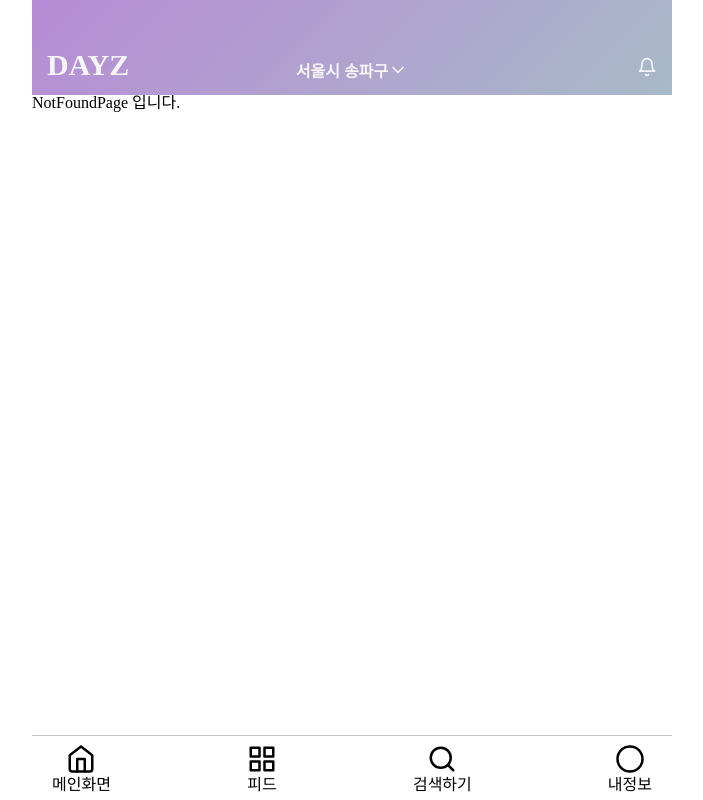
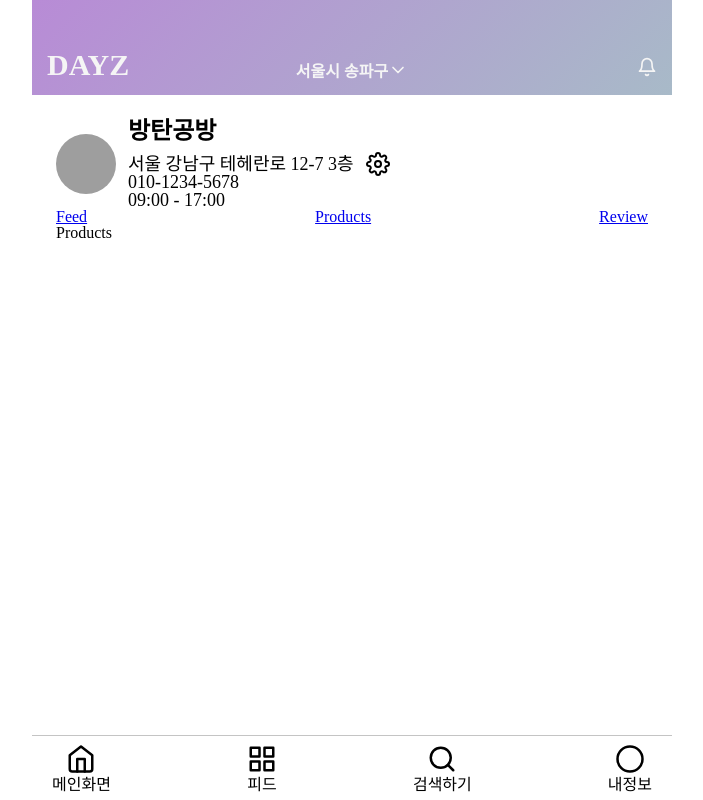
Before and after one commit to prgrms-web-devcourse/Team_DAYZ_DAYZ_FE, a React (Create React App) app: page /workshop/productsList in a window 1280 px wide. Shown: the whole page, without its empty margins (288-991 px from the left). Built offline with nearby package versions, Linux system fonts and the light colour scheme; grey boxes are pictures that could not be loaded.

Commit message:
Feat: 공방페이지의 프로필, 카테고리 마크업 및 라우팅 처리

```diff
--- a/src/pages/AuthorPage/index.tsx
+++ /dev/null
@@ -1,5 +0,0 @@
-import React from 'react';
-const AuthorPage = () => {
-  return <div>AuthorPage</div>;
-};
-export default AuthorPage;
--- /dev/null
+++ b/src/pages/WorkshopPage/FeedList.tsx
@@ -0,0 +1,5 @@
+import React from 'react';
+const FeedList = () => {
+  return <div>Feed</div>;
+};
+export default FeedList;
--- /dev/null
+++ b/src/pages/WorkshopPage/ProductsList.tsx
@@ -0,0 +1,5 @@
+import React from 'react';
+const ProductsList = () => {
+  return <div>Products</div>;
+};
+export default ProductsList;
--- /dev/null
+++ b/src/pages/WorkshopPage/ReviewList.tsx
@@ -0,0 +1,5 @@
+import React from 'react';
+const ReviewList = () => {
+  return <div>review</div>;
+};
+export default ReviewList;
--- /dev/null
+++ b/src/pages/WorkshopPage/index.tsx
@@ -0,0 +1,79 @@
+import React from 'react';
+import styled from '@emotion/styled';
+import { Settings } from 'react-feather';
+import { Link, Switch, Route } from 'react-router-dom';
+import FeedList from './FeedList';
+import ProductsList from './ProductsList';
+import ReviewList from './ReviewList';
+const AuthorPage = () => {
+  const showFeed = () => {
+    const path = window.location.pathname;
+    if (path === '/workshop') {
+      return true;
+    }
+  };
+  return (
+    <WorkshopContainer>
+      <WorkshopProfile>
+        <img className="profileImg" src="https://picsum.photos/id/1/200/300" alt="test" />
+        <div className="info">
+          <span>방탄공방</span>
+          <span>서울 강남구 테헤란로 12-7 3층</span>
+          <span>010-1234-5678</span>
+          <span>09:00 - 17:00</span>
+        </div>
+        <Settings />
+      </WorkshopProfile>
+      <Tabs>
+        <Link to="/workshop">Feed</Link>
+        <Link to="/workshop/productsList">Products</Link>
+        <Link to="/workshop/reviewList">Review</Link>
+      </Tabs>
+      {showFeed() ? <FeedList /> : null}
+
+      <Switch>
+        <Route path="/workshop/productsList">
+          <ProductsList />
+        </Route>
+        <Route path="/workshop/reviewList">
+          <ReviewList />
+        </Route>
+      </Switch>
+    </WorkshopContainer>
+  );
+};
+export default AuthorPage;
+
+const WorkshopContainer = styled.div`
+  margin: 24px;
+`;
+
+const WorkshopProfile = styled.section`
+  display: flex;
+  align-items: center;
+  & .profileImg {
+    width: 60px;
+    height: 60px;
+    border-radius: 30px;
+  }
+  & .info {
+    display: flex;
+    flex-direction: column;
+    font-size: 18px;
+    margin: 0 12px;
+    & span:first-child {
+      font-size: 24px;
+      font-weight: 600;
+      margin-bottom: 12px;
+    }
+  }
+`;
+
+const Tabs = styled.div`
+  display: flex;
+  justify-content: space-between;
+`;
+
+const Tab = styled.span`
+  font-size: 24px;
+`;
--- a/src/pages/index.tsx
+++ b/src/pages/index.tsx
@@ -1,6 +1,6 @@
 export { default as HomePage } from './HomePage';
 export { default as ProductsDetailPage } from './ProductsDetailPage';
-export { default as AuthorPage } from './AuthorPage';
+export { default as WorkshopPage } from './WorkshopPage';
 export { default as CategoryPage } from './CategoryPage';
 export { default as FeedPage } from './FeedPage';
 export { default as LoginPage } from './LoginPage';
--- a/src/routes/Router.tsx
+++ b/src/routes/Router.tsx
@@ -1,7 +1,7 @@
 import React from 'react';
 import { Route, Switch } from 'react-router-dom';
 import {
-  AuthorPage,
+  WorkshopPage,
   CategoryPage,
   FeedPage,
   LoginPage,
@@ -29,9 +29,7 @@ const Router = () => {
       <Route path="/booking/:id" exact component={BookingPage} />
       <Route path="/user" exact component={UserPage} />
       <Route path="/user/book" exact component={UserBookedPage} />
-      <Route path="/author" exact component={AuthorPage} />
-      <Route path="/feed/comments/:id" exact component={Comments} />
-      <Route path="/search/results" exact component={SearchResultsPage} />
+      <Route path="/workshop" component={WorkshopPage} />
       <Route path="/upload" exact component={UploadFeedPage} />
       <Route path="*" component={NotFoundPage} />
     </Switch>
```
